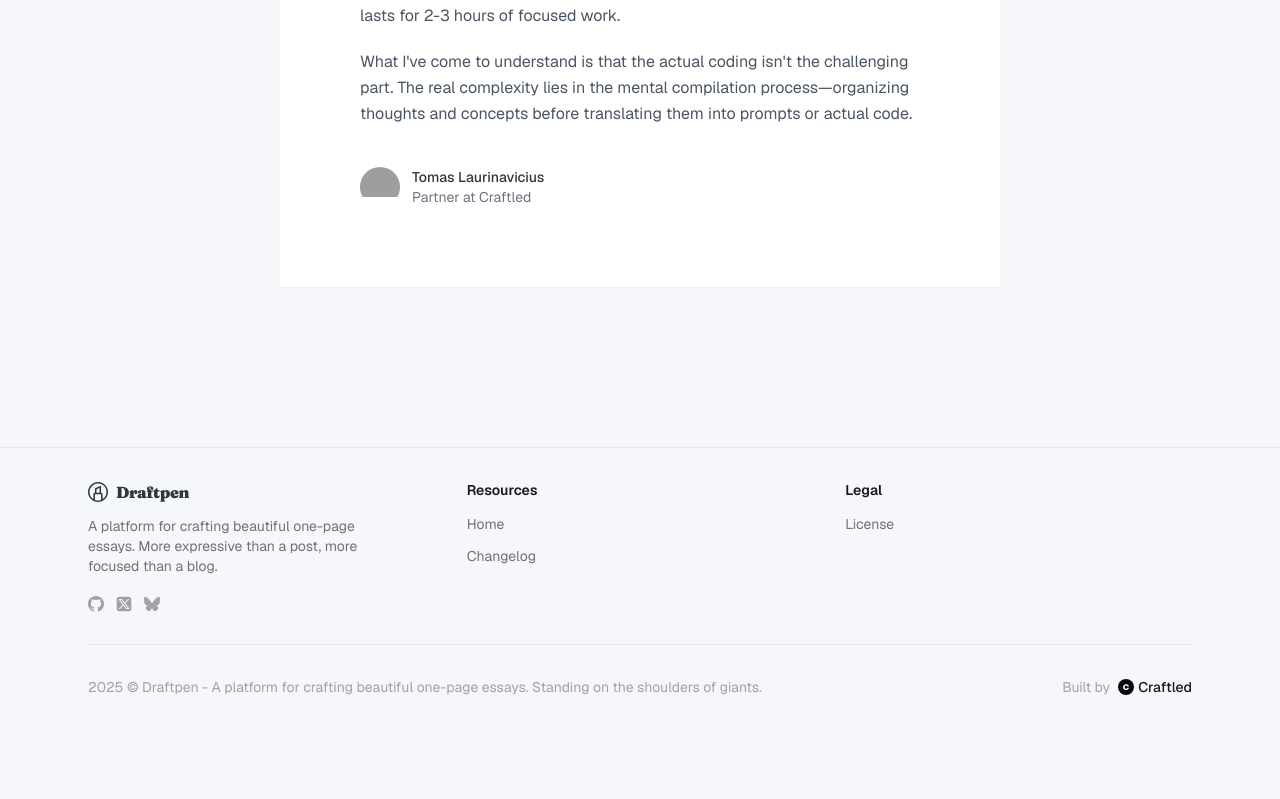
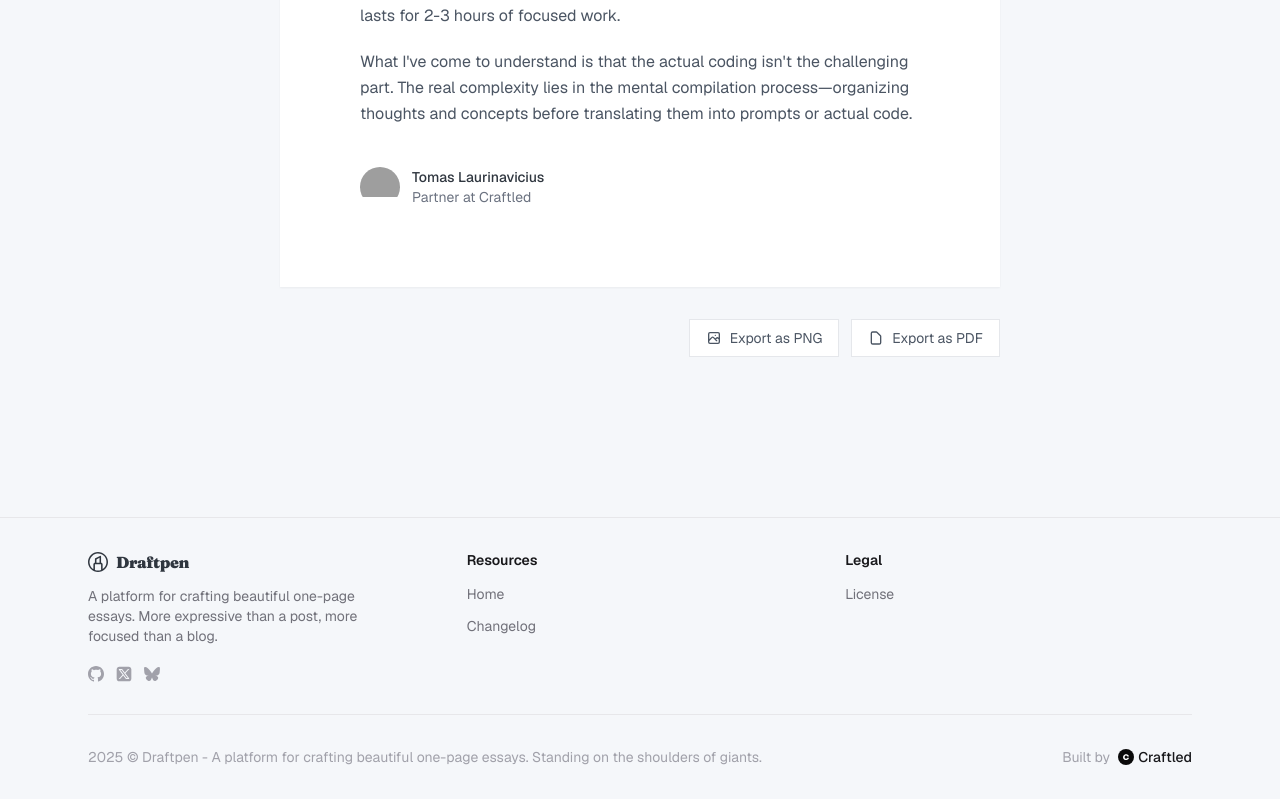
Before and after one commit to craftyme/draftpen, a Next.js app: page / in a window 1280 px wide. Shown: the part 1083-1882 px from the top of the page. Before the commit the page ends 1812 px from the top, so only its background shows below. Built offline with nearby package versions, Linux system fonts and the light colour scheme; grey boxes are pictures that could not be loaded.

Commit message:
added export buttons: png and pdf

```diff
--- a/package.json
+++ b/package.json
@@ -13,6 +13,8 @@
     "class-variance-authority": "^0.7.1",
     "clsx": "^2.1.1",
     "geist": "^1.3.1",
+    "html-to-image": "^1.11.11",
+    "jspdf": "^2.5.2",
     "lucide-react": "^0.469.0",
     "next": "15.1.3",
     "react": "^19.0.0",
--- a/src/app/page.tsx
+++ b/src/app/page.tsx
@@ -2,8 +2,55 @@
 
 import Image from "next/image";
 import config from "@/config/config";
+import { toPng } from "html-to-image";
+import jsPDF from "jspdf";
+import { useRef } from "react";
 
 export default function Home() {
+  const contentRef = useRef<HTMLDivElement>(null);
+
+  const exportAsPNG = async () => {
+    if (contentRef.current === null) return;
+
+    try {
+      const dataUrl = await toPng(contentRef.current, { quality: 0.95 });
+      const link = document.createElement("a");
+      link.download = "essay.png";
+      link.href = dataUrl;
+      link.click();
+    } catch (err) {
+      console.error("Error exporting as PNG:", err);
+    }
+  };
+
+  const exportAsPDF = async () => {
+    if (contentRef.current === null) return;
+
+    try {
+      const dataUrl = await toPng(contentRef.current);
+      const pdf = new jsPDF({
+        orientation: "portrait",
+        unit: "px",
+        format: [
+          contentRef.current.offsetWidth,
+          contentRef.current.offsetHeight,
+        ],
+      });
+
+      pdf.addImage(
+        dataUrl,
+        "PNG",
+        0,
+        0,
+        contentRef.current.offsetWidth,
+        contentRef.current.offsetHeight
+      );
+      pdf.save("essay.pdf");
+    } catch (err) {
+      console.error("Error exporting as PDF:", err);
+    }
+  };
+
   return (
     <div className="flex flex-col items-center pt-[56px]">
       {/* Hero Section */}
@@ -22,7 +69,10 @@ export default function Home() {
 
       {/* Main Content */}
       <article className="w-full max-w-3xl mx-auto px-6 py-16">
-        <div className="bg-white shadow-sm overflow-hidden rounded-sm">
+        <div
+          ref={contentRef}
+          className="bg-white shadow-sm overflow-hidden rounded-sm"
+        >
           <div className="p-20">
             <h2 className="text-[#2F363F] text-2xl font-medium tracking-tight mb-2">
               Digital Warm Up
@@ -101,6 +151,50 @@ export default function Home() {
             </div>
           </div>
         </div>
+
+        {/* Export Options */}
+        <div className="mt-8 flex justify-end gap-3">
+          <button
+            onClick={exportAsPNG}
+            className="px-4 py-2 text-sm text-gray-600 hover:text-gray-900 bg-white border border-gray-200 rounded-md hover:border-gray-300 transition-all flex items-center gap-2"
+          >
+            <svg
+              className="w-4 h-4"
+              fill="none"
+              stroke="currentColor"
+              viewBox="0 0 24 24"
+              xmlns="http://www.w3.org/2000/svg"
+            >
+              <path
+                strokeLinecap="round"
+                strokeLinejoin="round"
+                strokeWidth="2"
+                d="M4 16l4.586-4.586a2 2 0 012.828 0L16 16m-2-2l1.586-1.586a2 2 0 012.828 0L20 14m-6-6h.01M6 20h12a2 2 0 002-2V6a2 2 0 00-2-2H6a2 2 0 00-2 2v12a2 2 0 002 2z"
+              ></path>
+            </svg>
+            Export as PNG
+          </button>
+          <button
+            onClick={exportAsPDF}
+            className="px-4 py-2 text-sm text-gray-600 hover:text-gray-900 bg-white border border-gray-200 rounded-md hover:border-gray-300 transition-all flex items-center gap-2"
+          >
+            <svg
+              className="w-4 h-4"
+              fill="none"
+              stroke="currentColor"
+              viewBox="0 0 24 24"
+              xmlns="http://www.w3.org/2000/svg"
+            >
+              <path
+                strokeLinecap="round"
+                strokeLinejoin="round"
+                strokeWidth="2"
+                d="M7 21h10a2 2 0 002-2V9.414a1 1 0 00-.293-.707l-5.414-5.414A1 1 0 0012.586 3H7a2 2 0 00-2 2v14a2 2 0 002 2z"
+              ></path>
+            </svg>
+            Export as PDF
+          </button>
+        </div>
       </article>
     </div>
   );
```
Also changed, not shown: 1 other file (tests, documents, lock files or other folders).
